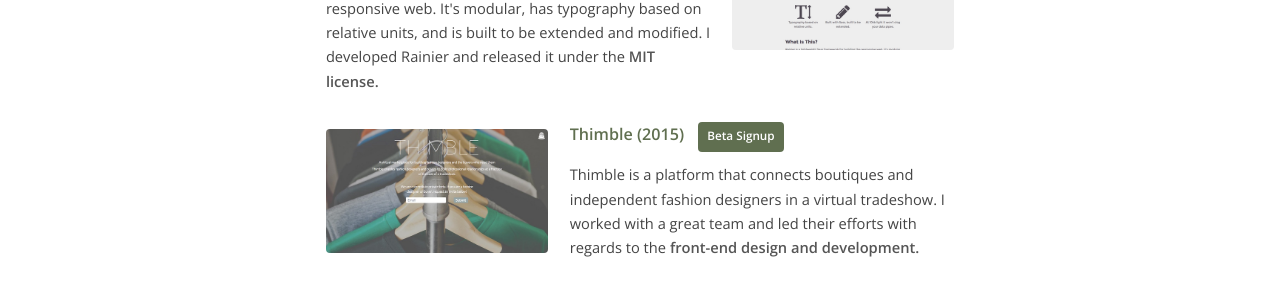
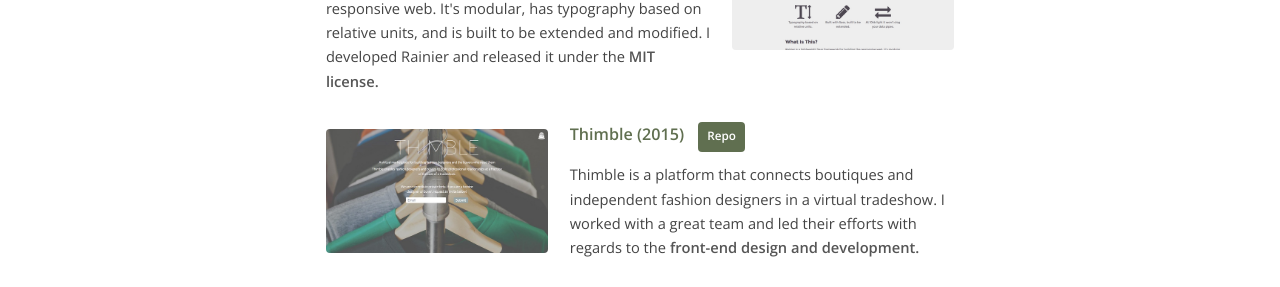
Before and after one commit to ryanmadden/ryanmadden.github.io, a Jekyll site: the page built from index.html, in a window 1280 px wide and 900 px high, scrolled down 724 px. Shown: the part 133-420 px from the top of the window. Built offline with Jekyll 4.4.1, drawn with Linux system fonts in a browser that asks for light colours.

Commit message:
Change thimble link to repo from demo

```diff
--- a/index.html
+++ b/index.html
@@ -37,7 +37,7 @@ title: Ryan Madden
     </div>
     <div class="5u$ 6u$(medium) 12u$(small) 12u$(xsmall)">
         <h4 class="ib">Thimble (2015)</h4>
-        <a class="button special small" href="http://www.thimbleapp.co">Beta Signup</a>
+        <a class="button special small" href="https://github.com/salilgupta1/thimble">Repo</a>
         <p>Thimble is a platform that connects boutiques and independent fashion designers in a virtual tradeshow. I worked with a great team and led their efforts with regards to the <strong>front-end design and development.</strong></p>
     </div>
     <div class="-1u(small) 10u$(small) 12u$(xsmall) not-medium not-large not-xlarge">
```
